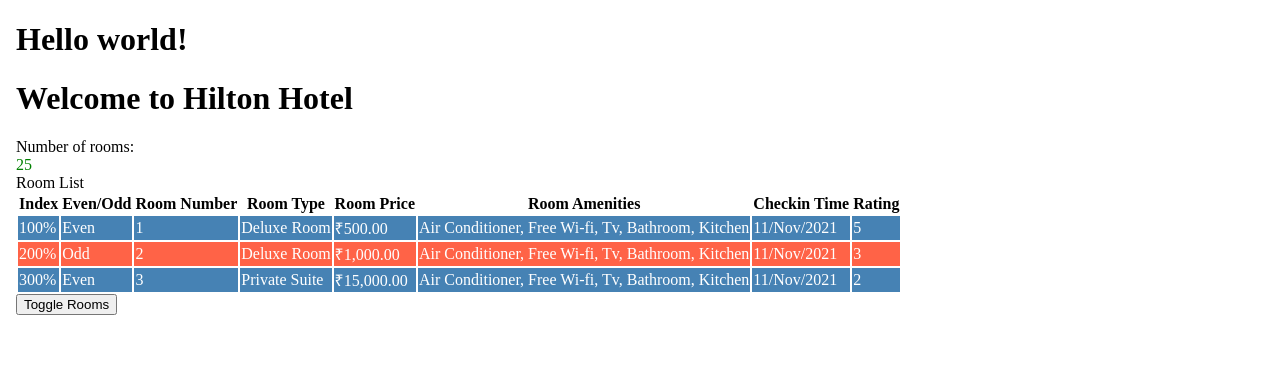
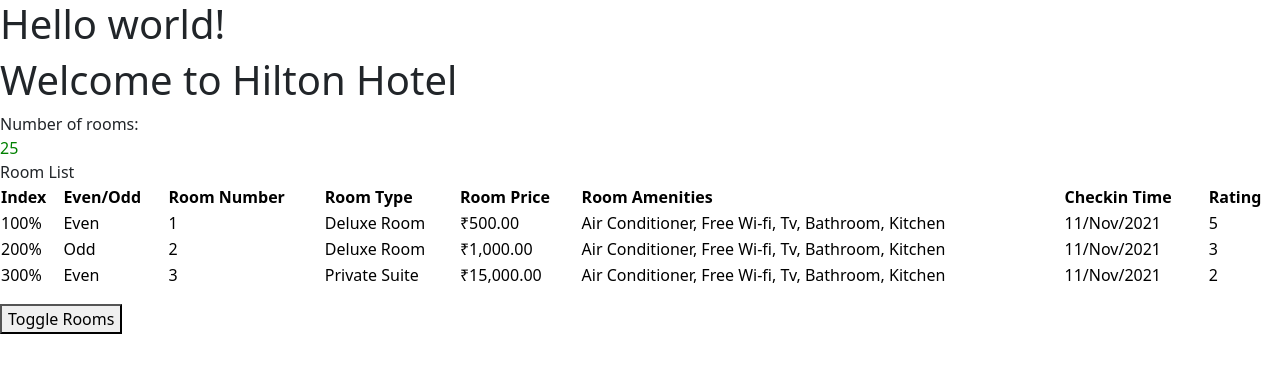
Before and after one commit to ganesh-tyjo/hotel-inventory-app, an Angular app: page / in a window 1280 px wide. Shown: the top 372 px of the page. Built offline with nearby package versions, Linux system fonts and the light colour scheme.

Commit message:
Add Bootstrap

```diff
--- a/angular.json
+++ b/angular.json
@@ -20,17 +20,13 @@
             "outputPath": "dist/hotel-inventory-app",
             "index": "src/index.html",
             "browser": "src/main.ts",
-            "polyfills": [
-              "zone.js"
-            ],
+            "polyfills": ["zone.js"],
             "tsConfig": "tsconfig.app.json",
             "inlineStyleLanguage": "scss",
-            "assets": [
-              "src/favicon.ico",
-              "src/assets"
-            ],
+            "assets": ["src/favicon.ico", "src/assets"],
             "styles": [
-              "src/styles.scss"
+              "src/styles.scss",
+              "node_modules/bootstrap/scss/bootstrap.scss"
             ],
             "scripts": []
           },
@@ -79,19 +75,11 @@
         "test": {
           "builder": "@angular-devkit/build-angular:karma",
           "options": {
-            "polyfills": [
-              "zone.js",
-              "zone.js/testing"
-            ],
+            "polyfills": ["zone.js", "zone.js/testing"],
             "tsConfig": "tsconfig.spec.json",
             "inlineStyleLanguage": "scss",
-            "assets": [
-              "src/favicon.ico",
-              "src/assets"
-            ],
-            "styles": [
-              "src/styles.scss"
-            ],
+            "assets": ["src/favicon.ico", "src/assets"],
+            "styles": ["src/styles.scss"],
             "scripts": []
           }
         }
--- a/package.json
+++ b/package.json
@@ -18,6 +18,8 @@
     "@angular/platform-browser": "^17.3.0",
     "@angular/platform-browser-dynamic": "^17.3.0",
     "@angular/router": "^17.3.0",
+    "bootstrap": "^5.3.3",
+    "ngx-bootstrap": "^12.0.0",
     "rxjs": "~7.8.0",
     "tslib": "^2.3.0",
     "zone.js": "~0.14.3"
--- a/src/app/rooms/rooms.component.html
+++ b/src/app/rooms/rooms.component.html
@@ -24,7 +24,7 @@
 <div *ngIf="rooms.availableRooms > 0">
   Room List
 
-  <table>
+  <table class="table table-primary">
     <tr>
       <th>Index</th>
       <th>Even/Odd</th>
--- a/src/app/rooms/rooms.component.scss
+++ b/src/app/rooms/rooms.component.scss
@@ -1,9 +1,9 @@
-.even {
-  background-color: steelblue;
-  color: white;
-}
+// .even {
+//   background-color: steelblue;
+//   color: white;
+// }
 
-.odd {
-  background-color: tomato;
-  color: white;
-}
+// .odd {
+//   background-color: tomato;
+//   color: white;
+// }
```
Also changed, not shown: 1 other file (tests, documents, lock files or other folders).
